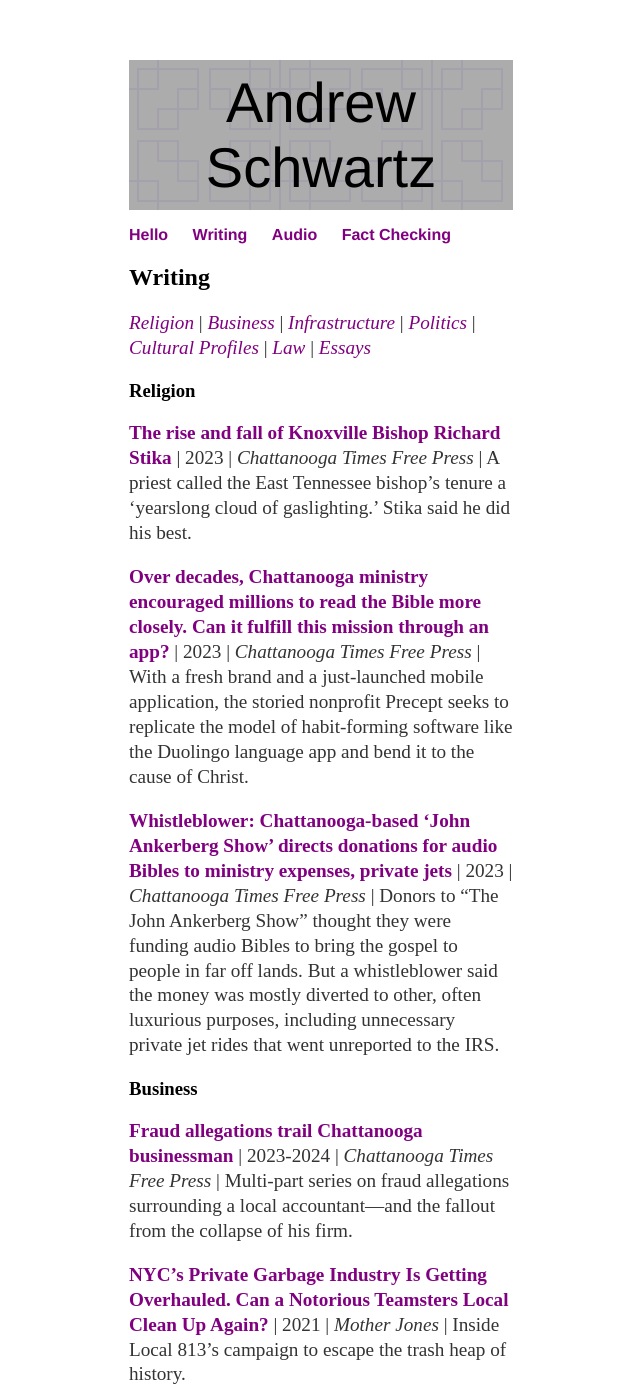
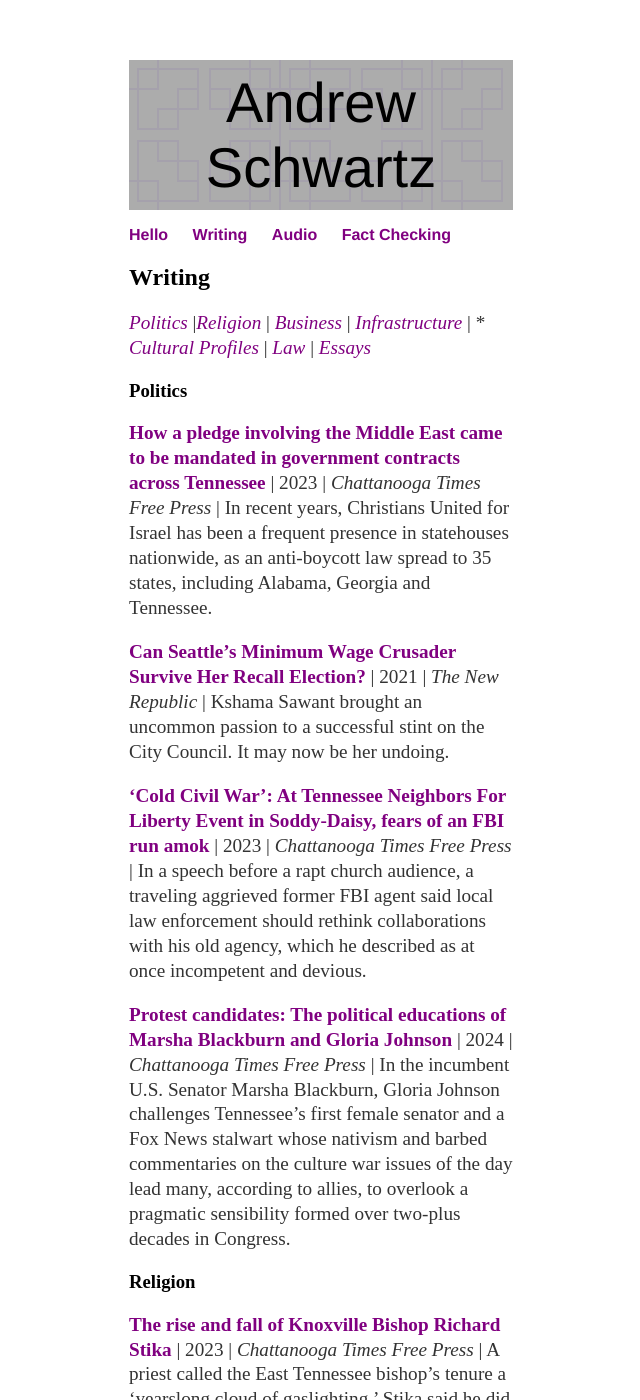
Before and after one commit to aonschwartz/aonschwartz.github.io, a Jekyll site: the page built from about/index.md, in a window 1280 px wide and 1400 px high. Shown: the whole window, without its empty margins (319-959 px from the left). Built offline with Jekyll 4.4.1, drawn with Linux system fonts in a browser that asks for light colours; some of the changed text lies outside the part shown.

Commit message:
Update index.md

```diff
--- a/about/index.md
+++ b/about/index.md
@@ -4,7 +4,20 @@ permalink: /writing/
 layout: default
 ---
 ## **Writing**
-*[Religion](#ReligionReporting)* \| *[Business](#BusinessReporting)* \| *[Infrastructure](#Infrastructure)* \| *[Politics](#Politics)* \|   *[Cultural Profiles](#Culture)*  \| *[Law](#Law)* \| *[Essays](#Essays)*
+*[Politics](#Politics)* \|*[Religion](#ReligionReporting)* \| *[Business](#BusinessReporting)* \| *[Infrastructure](#Infrastructure)* \| *   *[Cultural Profiles](#Culture)*  \| *[Law](#Law)* \| *[Essays](#Essays)*
+
+
+### <a name="Politics"><a/> Politics
+
+**[How a pledge involving the Middle East came to be mandated in government contracts across Tennessee](https://www.timesfreepress.com/news/2023/jul/29/how-a-pledge-involving-the-middle-east-came-to-be/#/questions)** \| 2023 \|  *Chattanooga Times Free Press* \| In recent years, Christians United for Israel has been a frequent presence in statehouses nationwide, as an anti-boycott law spread to 35 states, including Alabama, Georgia and Tennessee.
+
+**[Can Seattle’s Minimum Wage Crusader Survive Her Recall Election?](https://newrepublic.com/article/164600/kshama-sawant-minimum-wage-recall)** \| 2021 \| *The New Republic* \| Kshama Sawant brought an uncommon passion to a successful stint on the City Council. It may now be her undoing.
+
+**[‘Cold Civil War’: At Tennessee Neighbors For Liberty Event in Soddy-Daisy, fears of an FBI run amok](https://www.timesfreepress.com/news/2024/feb/04/cold-civil-war-at-tennessee-neighbors-for-liberty/#/questions)** \| 2023 \| *Chattanooga Times Free Press* \| In a speech before a rapt church audience, a traveling aggrieved former FBI agent said local law enforcement should rethink collaborations with his old agency, which he described as at once incompetent and devious.
+
+**[Protest candidates: The political educations of Marsha Blackburn and Gloria Johnson](https://www.timesfreepress.com/news/2024/oct/12/protest-candidates-how-marsha-blackburn-and/)** \| 2024 \| *Chattanooga Times Free Press* \| In the incumbent U.S. Senator Marsha Blackburn, Gloria Johnson challenges Tennessee's first female senator and a Fox News stalwart whose nativism and barbed commentaries on the culture war issues of the day lead many, according to allies, to overlook a pragmatic sensibility formed over two-plus decades in Congress.
+
+
 
 
 ### <a name="ReligionReporting"><a/>Religion
```
Also changed, not shown: other parts of about/index.md (+0 -6 lines).
